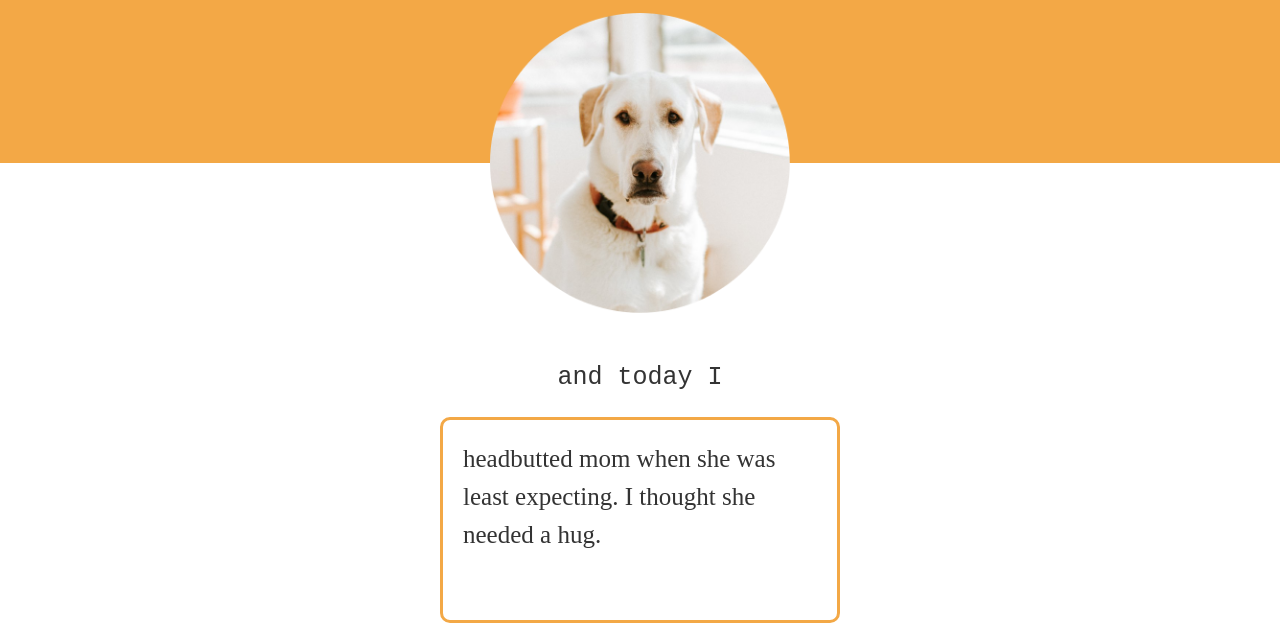
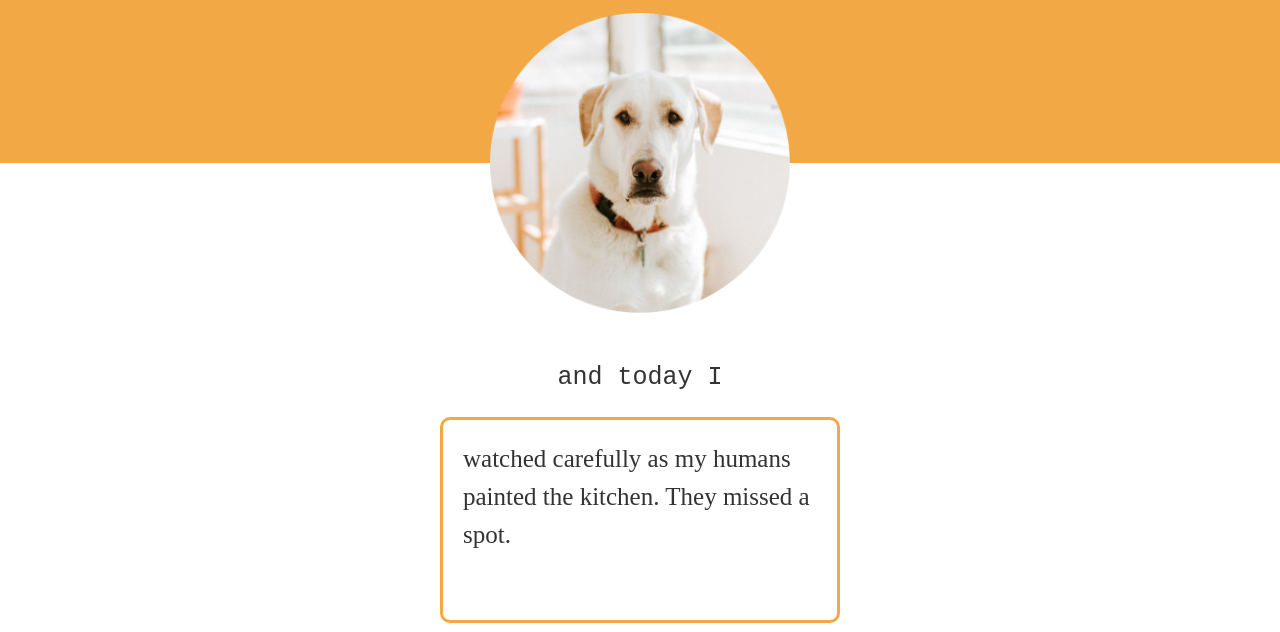
Before and after one commit to alpopp/harry-the-dog, a plain HTML site: page _site/index.html in a window 1280 px wide. Shown: the part 168-800 px from the top of the page. Drawn offline with Linux system fonts and the light colour scheme; a web font is replaced by a local one.

Commit message:
watched carefully as my humans painted the kitchen. They missed a spot

```diff
--- a/_site/index.html
+++ b/_site/index.html
@@ -44,7 +44,7 @@
     <p>and today I</p>
     <div class="inputText">
         <!-- do not include trailing period in the commit message!  -->
-        <p>headbutted mom when she was least expecting. I thought she needed a hug.</p>
+        <p>watched carefully as my humans painted the kitchen. They missed a spot.</p>
     </div>
 </div>
 
```
Also changed, not shown: index.html (+1 -1 lines).
